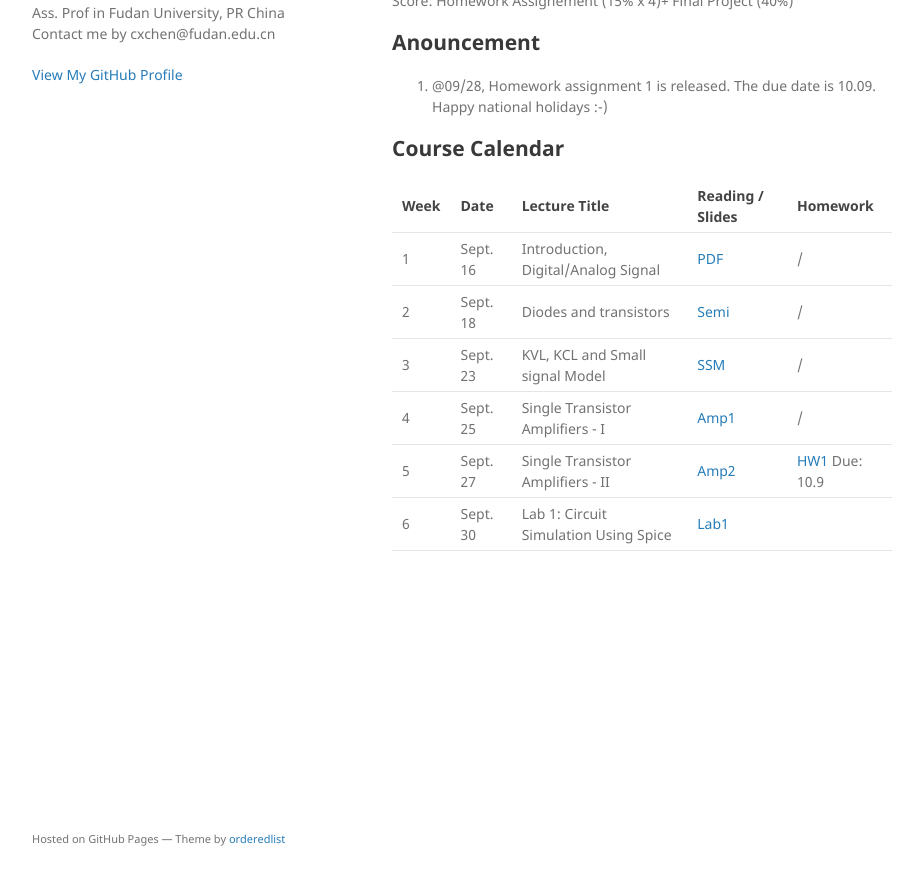
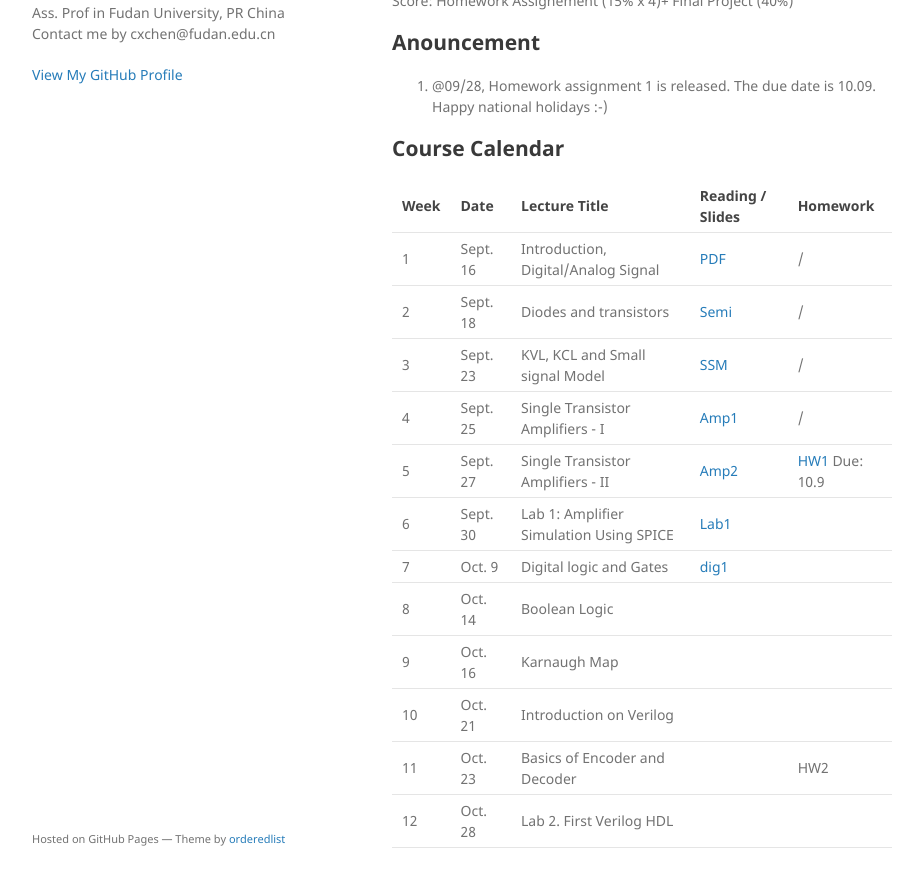
Before and after one commit to cihlab/cihlab.github.io, a Jekyll site: the page built from course/ckt20.md, in a window 1280 px wide and 1284 px high, cut to the strip 366-1253 px from the top of the window. Shown: the whole strip, without its empty margins (178-1101 px from the left). Built offline with Jekyll 4.4.1, drawn with Linux system fonts in a browser that asks for light colours; our own code applies the rules of GitHub Pages for plain Markdown files.

Commit message:
Update ckt20.md

```diff
--- a/course/ckt20.md
+++ b/course/ckt20.md
@@ -29,4 +29,10 @@ Score: Homework Assignement (15% x 4)+ Final Project (40%)
 3| Sept. 23 | KVL, KCL and Small signal Model | [SSM](./cktlec03.pdf)  | / |
 4| Sept. 25 | Single Transistor Amplifiers - I| [Amp1](./cktlec04.pdf)  | / |
 5| Sept. 27 | Single Transistor Amplifiers - II| [Amp2](./cktlec05.pdf)  | [HW1](./ckthw1.pdf) Due: 10.9 |
-6| Sept. 30 | Lab 1: Circuit Simulation Using Spice | [Lab1](./cktlec06.pdf)  |  |
+6| Sept. 30 | Lab 1: Amplifier Simulation Using SPICE |   [Lab1](./cktlec06.pdf) | |
+7| Oct. 9   | Digital logic and Gates | [dig1](./cktlec07.pdf)  |  |
+8| Oct. 14  | Boolean Logic  |   |  |
+9| Oct. 16  | Karnaugh Map |   |  |
+10| Oct. 21  | Introduction on Verilog |  |  |
+11| Oct. 23 | Basics of Encoder and Decoder |   | HW2 |
+12| Oct. 28 | Lab 2. First Verilog HDL|   |  |
```
